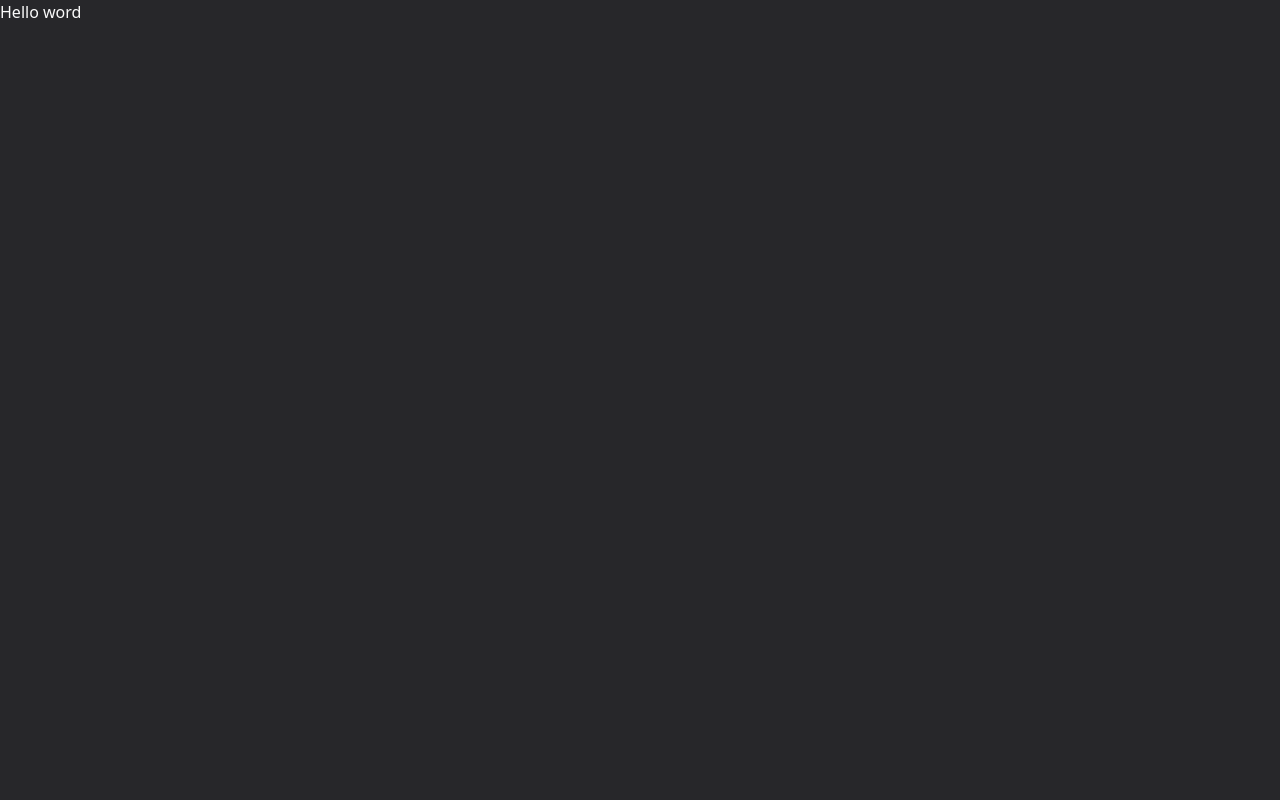
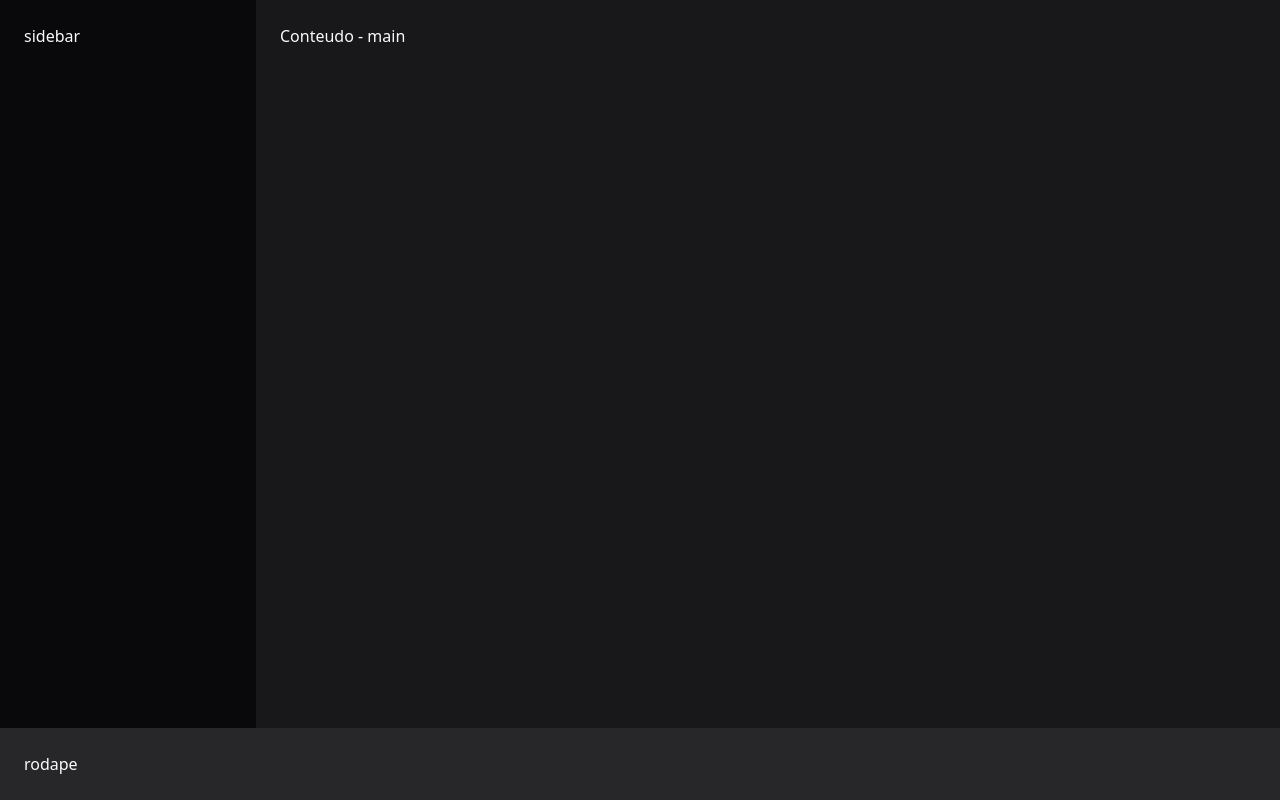
Before and after one commit to MariaLuizaVicentini/tailwindcss-spotfy, a Next.js app: page / in a window 1280 px wide. Built offline with nearby package versions, Linux system fonts and the light colour scheme.

Commit message:
organizando estrutura

```diff
--- a/src/app/layout.tsx
+++ b/src/app/layout.tsx
@@ -24,7 +24,7 @@
 }>) {
   return (
     <html lang="en">
-      <body className="bg-zinc-800 text-zinc-50">{children}</body>
+      <body className="bg-zinc-900 text-zinc-50">{children}</body>
     </html>
   );
 }
--- a/src/app/page.tsx
+++ b/src/app/page.tsx
@@ -1,8 +1,17 @@
 
 export default function Home() {
   return (
-      <main>
-        <h1> Hello word</h1>
-      </main>
+    <div className=" h-screen flex flex-col">
+      <div className=" flex flex-1">
+        <aside className="bg-zinc-950 w-64 p-6">
+          sidebar
+        </aside>
+        <main className="flex-1 p-6">
+          Conteudo - main
+        </main>
+      </div>
+
+      <footer className="bg-zinc-800 border-zinc-700 p-6">rodape</footer>
+    </div>
   );
 }
```
